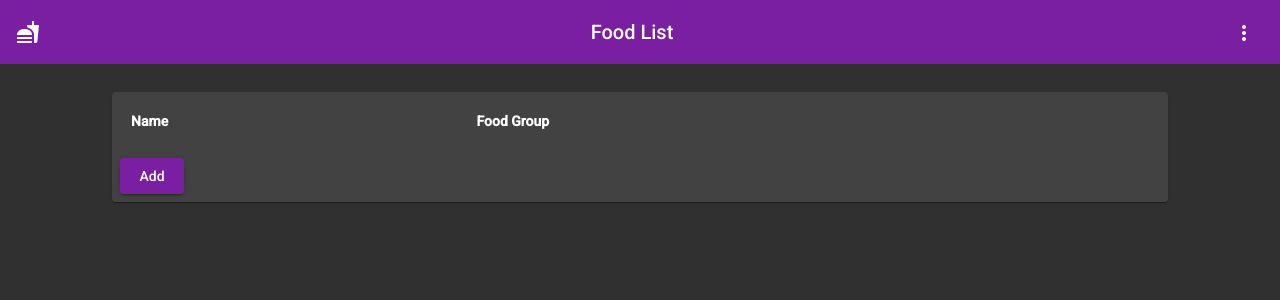
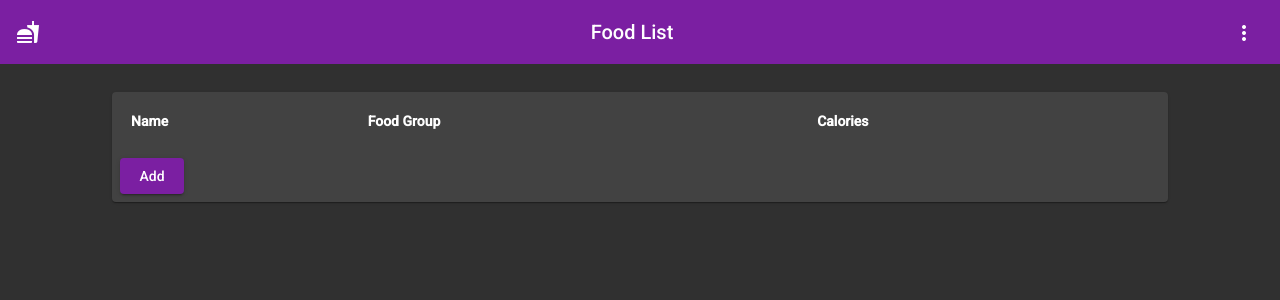
Before and after one commit to addylieber/food-list, an Angular app: page / in a window 1280 px wide. Shown: the top 300 px of the page. Built offline with nearby package versions, Linux system fonts and the light colour scheme.

Commit message:
Added Calories column!

```diff
--- a/src/app/app.component.html
+++ b/src/app/app.component.html
@@ -21,14 +21,16 @@
         <tr style="text-align: left">
           <th>Name</th>
           <th>Food Group</th>
+          <th>Calories</th>
           <th></th>
         </tr>
         <tr *ngFor="let food of foodList; index as index">
           <td>{{food.name}}</td>
           <td>{{food.foodGroup}}</td>
+          <td>{{food.calories}}</td>
           <td>
-            <button mat-icon-button (click)="editFood(food)">
-              <mat-icon>edit</mat-icon>
+         <button mat-icon-button (click)="editFood(food)">
+        <mat-icon>edit</mat-icon>
             </button>
             <button mat-icon-button (click)="deleteFood(index)">
               <mat-icon>delete</mat-icon>
--- a/src/app/app.component.ts
+++ b/src/app/app.component.ts
@@ -69,7 +69,7 @@ export class AppComponent {
   deleteFood(index) {
     let food = this.foodList.splice(index,1)[0];
     AppComponent.saveFoodList(this.foodList);
-    this.snackBar.open(`Deleted ${food.name}!`, undefined, {
+    this.snackBar.open(`Deleted ${food.name}`, undefined, {
           duration: 5000,
           verticalPosition:"top"
         });
--- a/src/app/edit-dialog/edit-dialog.component.html
+++ b/src/app/edit-dialog/edit-dialog.component.html
@@ -9,6 +9,10 @@
     <mat-label>Food Group</mat-label>
     <input matInput [(ngModel)]="food.foodGroup">
   </mat-form-field>
+  <mat-form-field>
+    <mat-label>Calories</mat-label>
+    <input type="number" matInput [(ngModel)]="food.calories">
+  </mat-form-field>
 </div>
 <div mat-dialog-actions>
   <button mat-button (click)="onCancel()">Cancel</button>
```
